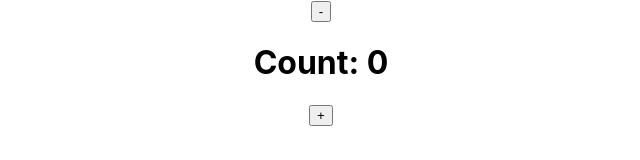
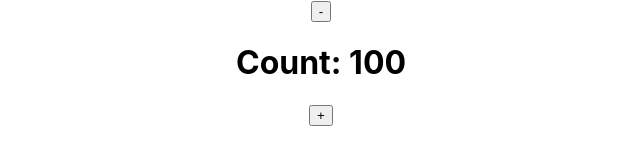
Before and after one commit to AndriiChemerys/search_movie_app, a React (Create React App) app: page / in a window 1280 px wide. Shown: the top 160 px of the page, without its empty margins (319-959 px from the left). Built offline with nearby package versions, Linux system fonts and the light colour scheme.

Commit message:
Learning useEffect hook

```diff
--- a/src/App.js
+++ b/src/App.js
@@ -1,8 +1,12 @@
-import { useState } from "react";
+import { useState, useEffect } from "react";
 import "./App.css";
 
 const App = () => {
   const [counter, setCounter] = useState(0);
+
+  useEffect(() => {
+    setCounter(100);
+  }, []);
 
   return (
     <div className="App">
```
